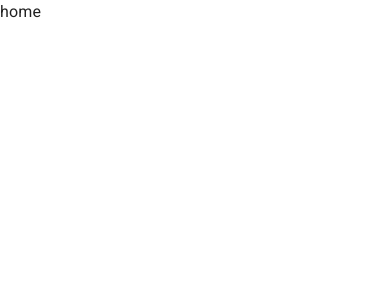
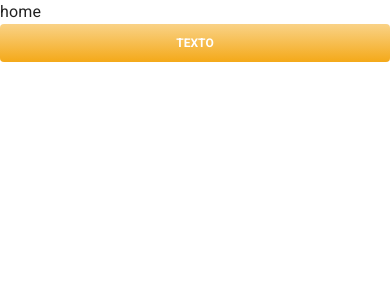
Before and after one commit to fabioalmeida08/Hotel-Pet, a React (Create React App) app: page / in a window 390 px wide. Shown: the top 300 px of the page. Built offline with nearby package versions, Linux system fonts and the light colour scheme.

Commit message:
style: button width adjusted mobile and desktop

```diff
--- a/src/App.tsx
+++ b/src/App.tsx
@@ -3,12 +3,14 @@ import { ToastContainer } from 'react-toastify'
 import 'react-toastify/dist/ReactToastify.css'
 import Router from './routes'
 import {CssBaseline} from '@mui/material'
+import Button from './components/Buttons'
 
 function App() {
   return (
     <>
       <CssBaseline/>
       <Router />
+      <Button>texto</Button>
       <ToastContainer />
     </>
   )
--- a/src/components/Buttons/StyledButton.tsx
+++ b/src/components/Buttons/StyledButton.tsx
@@ -8,6 +8,7 @@ interface buttonProps{
   hoverBackground?: string
 }
 const StyledButton = styled.button<buttonProps>`
+  width: 100%;
   padding: 12px 24px;
   font-family: 'Roboto';
   text-transform: uppercase;
@@ -33,6 +34,10 @@ const StyledButton = styled.button<buttonProps>`
     height: 20px;
   }
 
+  @media (min-width: 600px){
+    width: fit-content;
+  }
+
 `
 
 export default StyledButton
```
